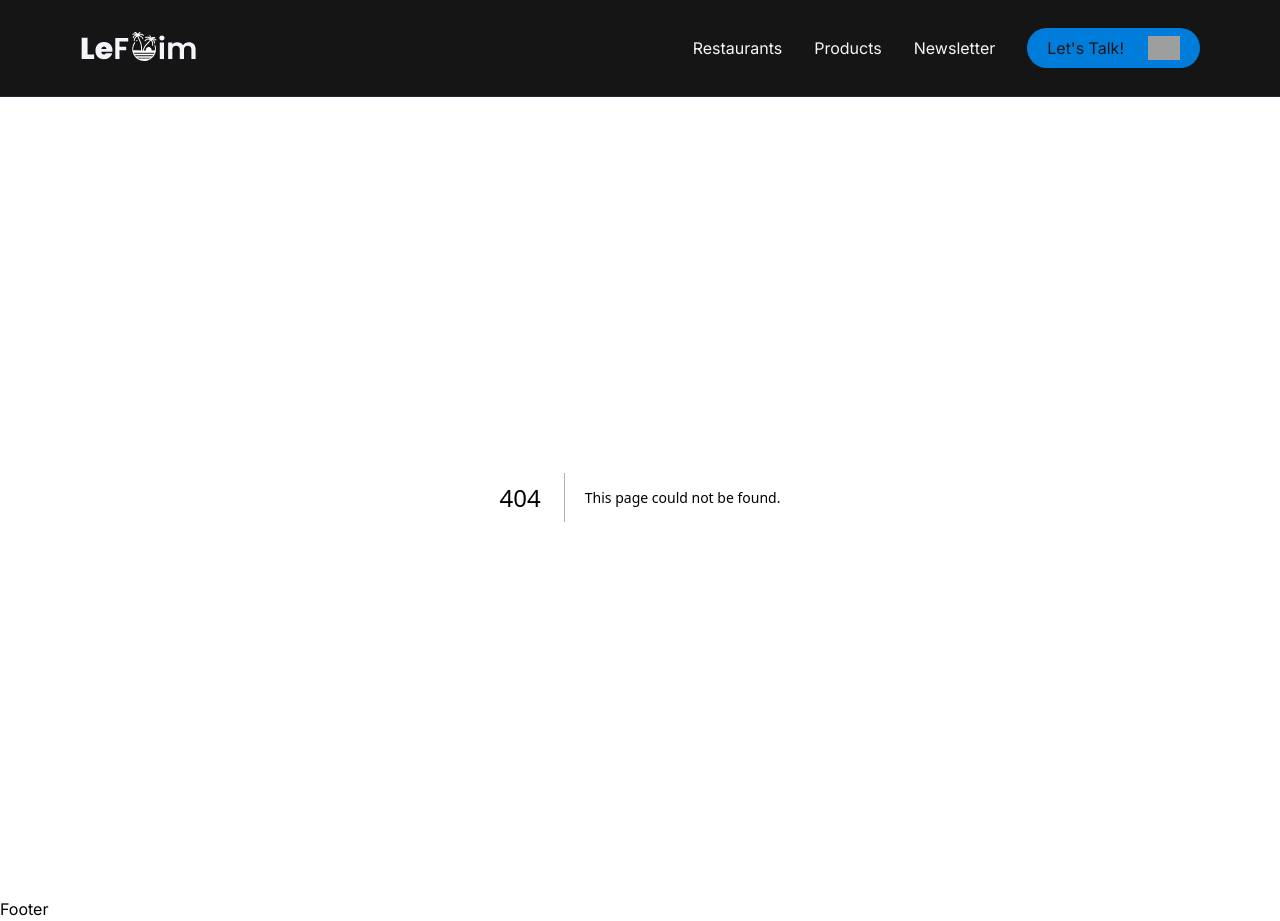
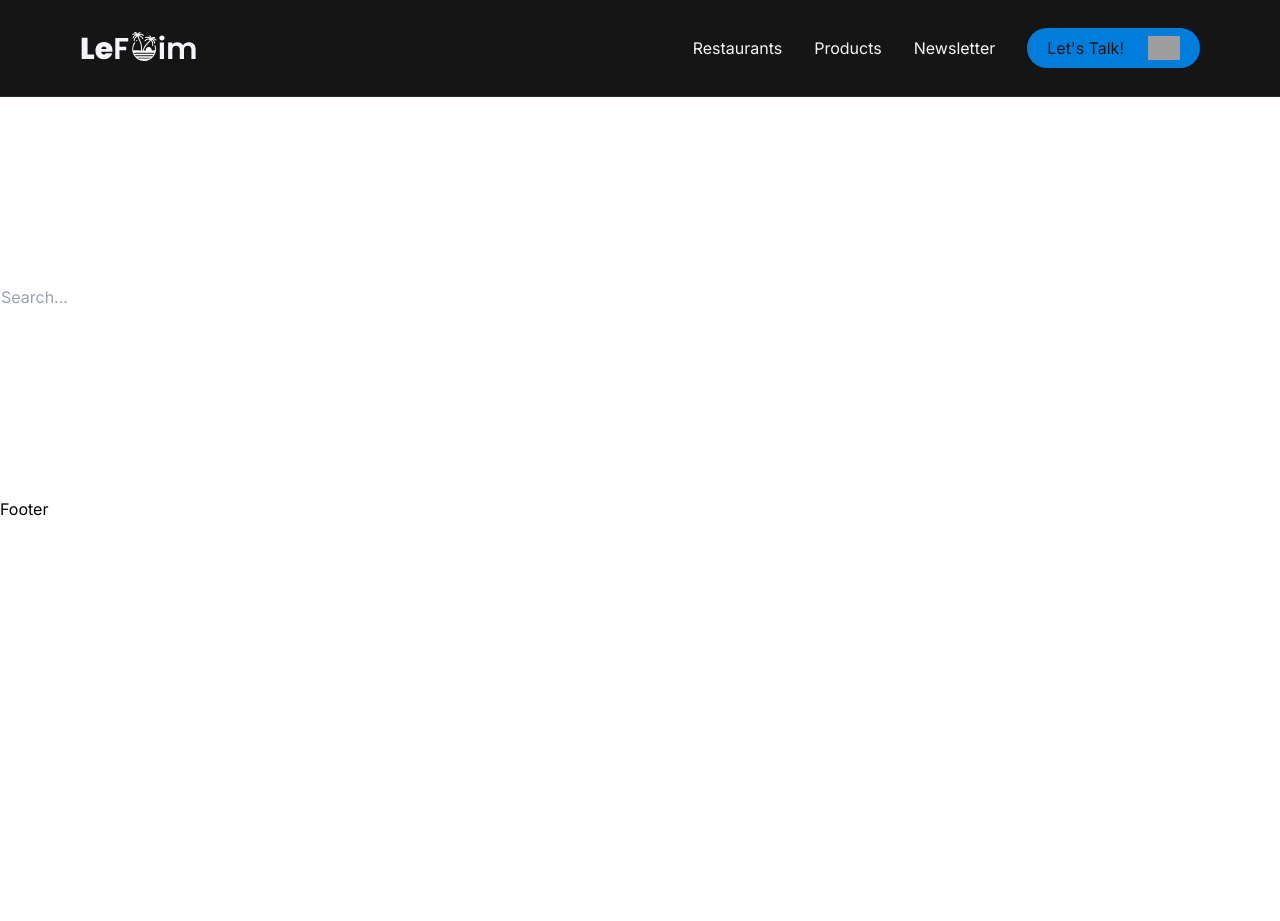
Before and after one commit to lucasjolibois54/sundown-boulevard, a Next.js app: page /search in a window 1280 px wide. Before the commit this address had no page. After the commit the page ends 800 px from the top, so only its background shows below. Built offline with nearby package versions, Linux system fonts and the light colour scheme; grey boxes are pictures that could not be loaded.

Commit message:
Create page.js

```diff
--- /dev/null
+++ b/app/search/page.js
@@ -0,0 +1,21 @@
+'use client';
+
+import { motion, useAnimation } from 'framer-motion'
+
+export default function SearchPage() {
+  const controls = useAnimation();
+
+  return (
+    <div className="container">
+      <motion.input
+        type="text"
+        placeholder="Search..."
+        onFocus={() => controls.start({ width: '300px' })}
+        onBlur={() => controls.start({ width: '200px' })}
+        initial={{ width: '200px' }}
+        animate={controls}
+        transition={{ duration: 0.5 }}
+      />
+    </div>
+  )
+}
```
